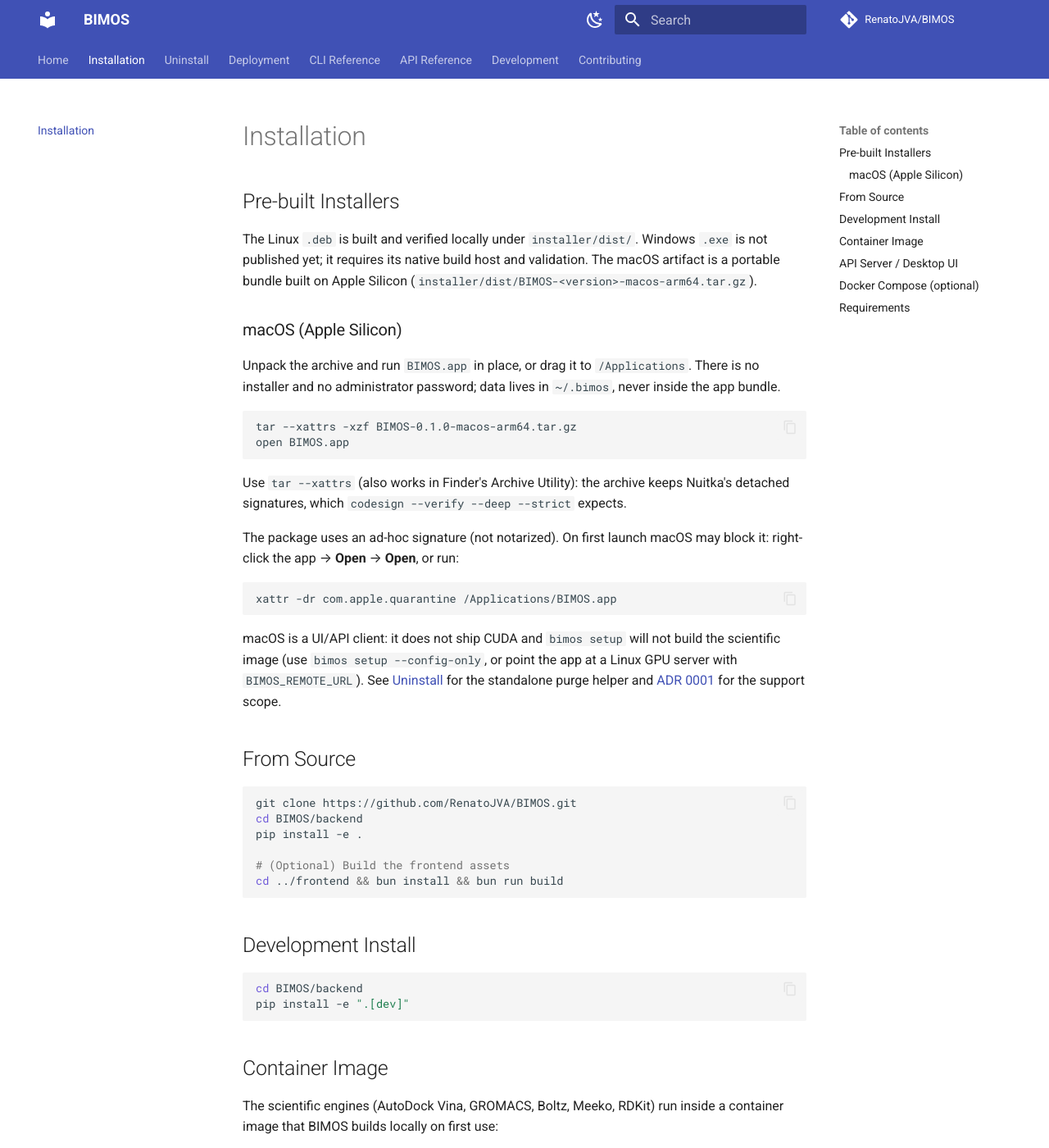
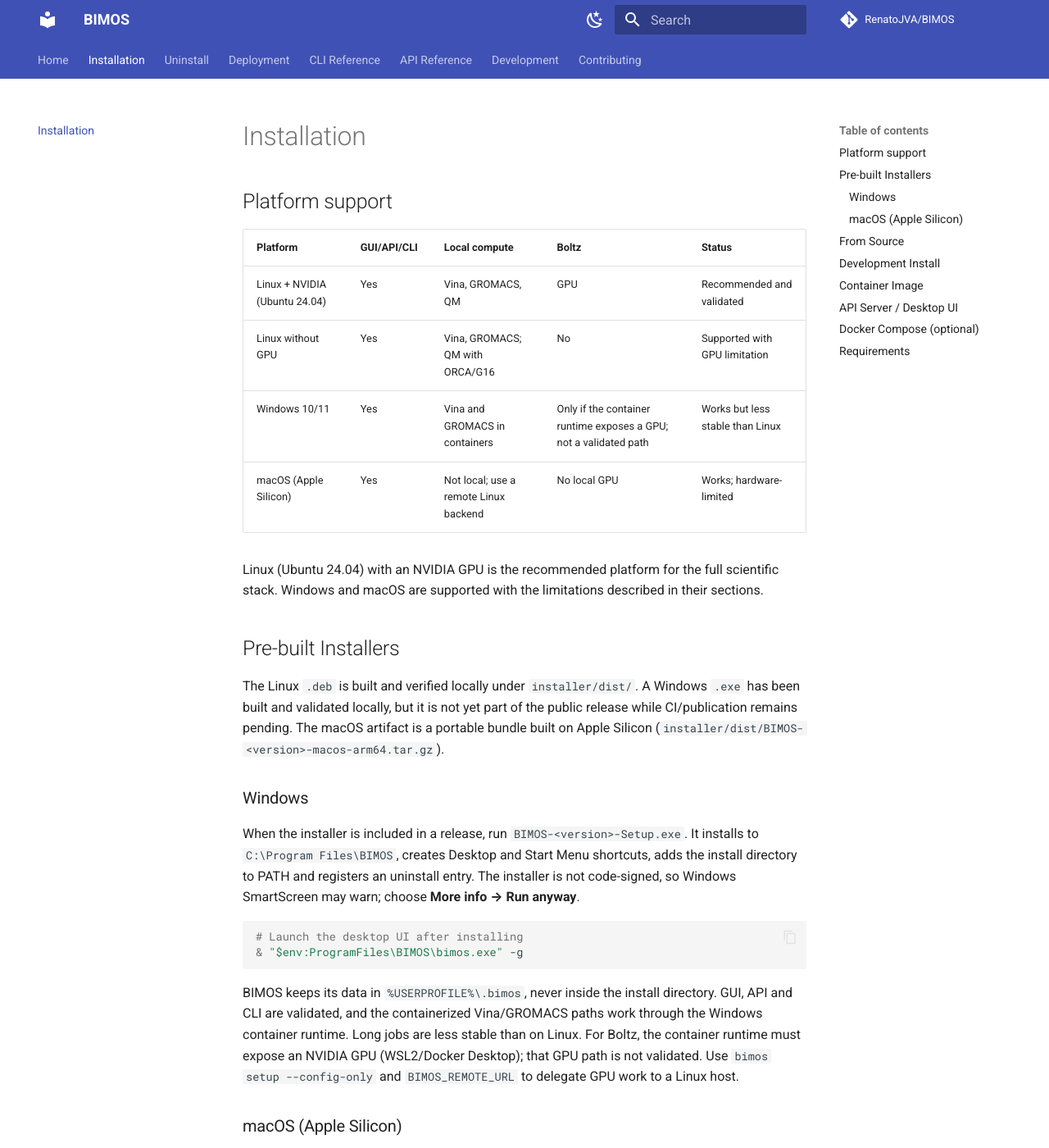
Before and after one commit to RenatoJVA/BIMOS, an MkDocs documentation site: the page built from docs/installation.md, in a window 1280 px wide and 1400 px high. Shown: the whole window at 82% size. Built offline with MkDocs 1.6.1 and Material for MkDocs 9.7.7, drawn with Linux system fonts in a browser that asks for light colours; comment, search, counter and statistics services are not loaded; some of the changed text lies outside the part shown.

Commit message:
docs: clarify Windows and macOS platform support
Replace the pending/UI-client wording with a support matrix: Linux with an NVIDIA GPU is recommended for the full stack, Windows runs Vina/GROMACS containers with lower stability, and macOS runs the app natively with compute delegated by hardware.

````diff
--- a/docs/installation.md
+++ b/docs/installation.md
@@ -1,11 +1,46 @@
 # Installation
+
+## Platform support
+
+| Platform | GUI/API/CLI | Local compute | Boltz | Status |
+|----------|-------------|---------------|-------|--------|
+| Linux + NVIDIA (Ubuntu 24.04) | Yes | Vina, GROMACS, QM | GPU | Recommended and validated |
+| Linux without GPU | Yes | Vina, GROMACS; QM with ORCA/G16 | No | Supported with GPU limitation |
+| Windows 10/11 | Yes | Vina and GROMACS in containers | Only if the container runtime exposes a GPU; not a validated path | Works but less stable than Linux |
+| macOS (Apple Silicon) | Yes | Not local; use a remote Linux backend | No local GPU | Works; hardware-limited |
+
+Linux (Ubuntu 24.04) with an NVIDIA GPU is the recommended platform for the
+full scientific stack. Windows and macOS are supported with the limitations
+described in their sections.
 
 ## Pre-built Installers
 
 The Linux `.deb` is built and verified locally under `installer/dist/`.
-Windows `.exe` is not published yet; it requires its native build host and
-validation. The macOS artifact is a portable bundle built on Apple Silicon
+A Windows `.exe` has been built and validated locally, but it is not yet part
+of the public release while CI/publication remains pending. The macOS artifact
+is a portable bundle built on Apple Silicon
 (`installer/dist/BIMOS-<version>-macos-arm64.tar.gz`).
+
+### Windows
+
+When the installer is included in a release, run
+`BIMOS-<version>-Setup.exe`. It installs to `C:\Program Files\BIMOS`, creates
+Desktop and Start Menu shortcuts, adds the install directory to PATH and
+registers an uninstall entry. The installer is not code-signed, so Windows
+SmartScreen may warn; choose **More info → Run anyway**.
+
+```powershell
+# Launch the desktop UI after installing
+& "$env:ProgramFiles\BIMOS\bimos.exe" -g
+```
+
+BIMOS keeps its data in `%USERPROFILE%\.bimos`, never inside the install
+directory. GUI, API and CLI are validated, and the containerized Vina/GROMACS
+paths work through the Windows container runtime. Long jobs are less stable
+than on Linux. For Boltz, the container runtime must expose an NVIDIA GPU
+(WSL2/Docker Desktop); that GPU path is not validated. Use
+`bimos setup --config-only` and `BIMOS_REMOTE_URL` to delegate GPU work to a
+Linux host.
 
 ### macOS (Apple Silicon)
 
@@ -29,11 +64,12 @@
 xattr -dr com.apple.quarantine /Applications/BIMOS.app
 ```
 
-macOS is a UI/API client: it does not ship CUDA and `bimos setup` will not
-build the scientific image (use `bimos setup --config-only`, or point the app
-at a Linux GPU server with `BIMOS_REMOTE_URL`). See
-[Uninstall](uninstall.md) for the standalone purge helper and
-[ADR 0001](adr/0001-macos-portable-bundle.md) for the support scope.
+macOS runs the GUI, API and CLI natively. It does not ship CUDA and
+`bimos setup` will not build the scientific image (use
+`bimos setup --config-only`), so scientific compute is delegated to a Linux
+GPU host with `BIMOS_REMOTE_URL`. This is a hardware limitation, not a
+UI-only scope. See [Uninstall](uninstall.md) for the standalone purge helper
+and [ADR 0001](adr/0001-macos-portable-bundle.md) for the support scope.
 
 ## From Source
 
@@ -98,6 +134,8 @@
 - A licensed ORCA or Gaussian 16 installation for the `qm-orca` / `qm-g16`
   commands — neither is distributed with BIMOS (see [TERMS.md](https://github.com/RenatoJVA/BIMOS/blob/main/TERMS.md))
 
-On macOS there is no NVIDIA/CUDA: the app works as a UI/API client and the
-scientific image is not built locally. See
-[Uninstall](uninstall.md) for the complete purge procedure.
+On macOS there is no NVIDIA/CUDA: the app works, but scientific compute is
+delegated to a Linux GPU host. On Windows the container path is supported for
+Vina/GROMACS; Boltz requires a runtime that exposes an NVIDIA GPU and is not
+the validated path. See [Platform support](#platform-support) for the matrix
+and [Uninstall](uninstall.md) for the complete purge procedure.
````
Also changed, not shown: MANUAL.md (+2 -1 lines), README.md (+16 -10 lines), docs/adr/0001-macos-portable-bundle.md (+22 -4 lines), docs/build-macos.md (+6 -4 lines), docs/deployment.md (+4 -2 lines), docs/index.md (+3 -1 lines).
